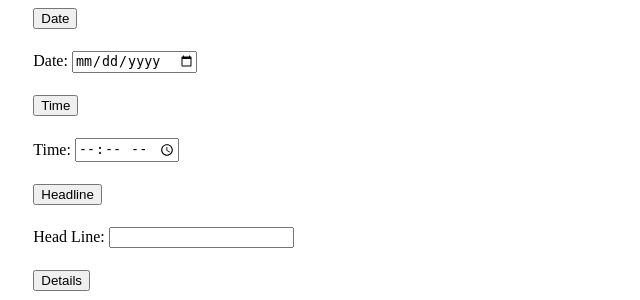
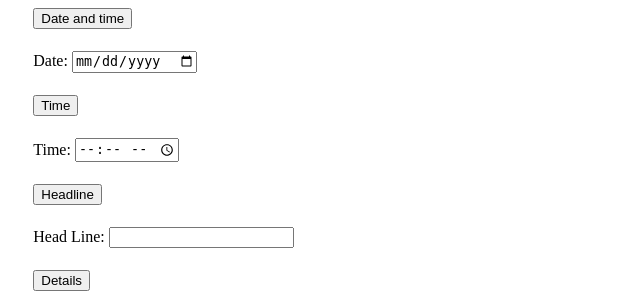
Before and after one commit to Nur-Alam39/BSMRSTU-CSE-Website, a PHP site: page /text.php in a window 1280 px wide. Shown: the top 300 px of the page, without its empty margins (0-640 px from the left). Run offline with PHP 8.4, Linux system fonts and the light colour scheme.

Commit message:
Update text.php

```diff
--- a/text.php
+++ b/text.php
@@ -4,7 +4,7 @@
 			<div class="card-header" id="headingOne1">
 			  <h5 class="mb-0">
 				<button class="btn btn-link" data-toggle="collapse" data-target="#collapseOne1" aria-expanded="true" aria-controls="collapseOne1">
-				  Date
+				  Date and time
 				</button>
 			  </h5>
 			</div>
```
